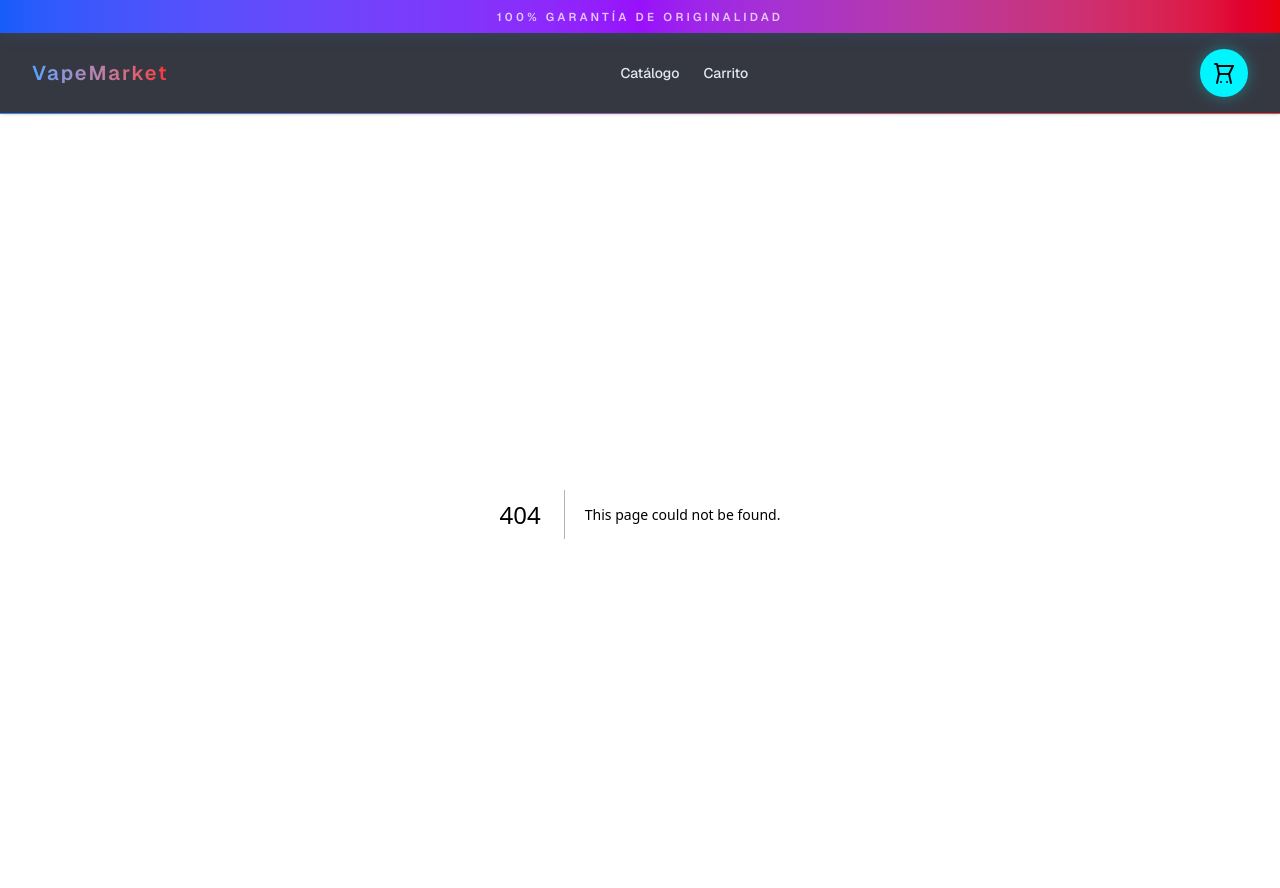
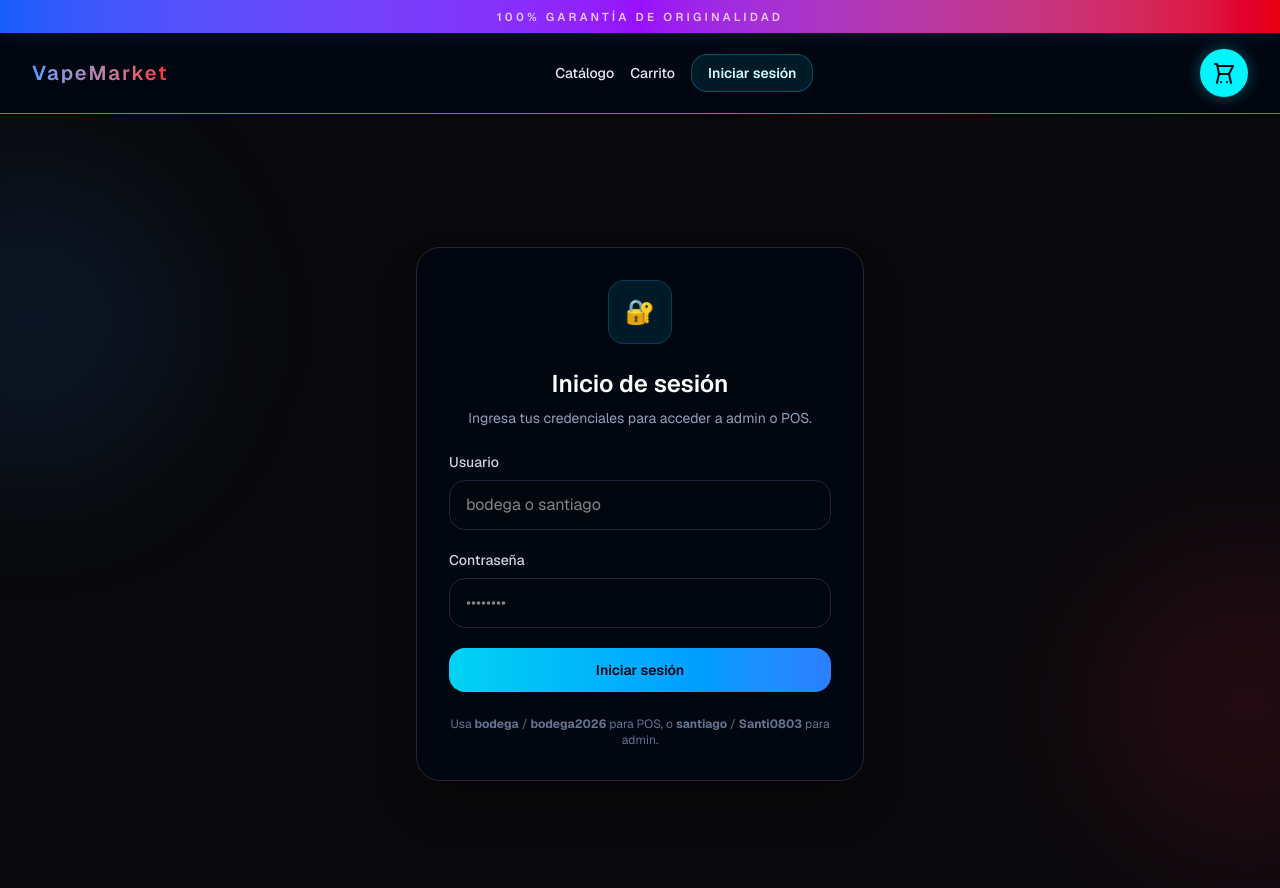
Before and after one commit to Juanca-Jimenez/vape-marketplace, a Next.js app: page /login in a window 1280 px wide. Before the commit this address had no page. Shown: the top 888 px of the page. Built offline with nearby package versions, Linux system fonts and the light colour scheme.

Commit message:
correccion de errores, boton inicio de session, para pos y admin

```diff
--- a/app/admin/layout.tsx
+++ b/app/admin/layout.tsx
@@ -1,25 +1,23 @@
-import { redirect } from 'next/navigation'
+import { cookies } from 'next/headers'
 import { createClient } from '@/lib/supabase/server'
 import AdminSidebar from '@/components/admin/AdminSidebar'
-
-async function signOut() {
-  'use server'
-  const supabase = await createClient()
-  await supabase?.auth.signOut()
-  redirect('/admin/login')
-}
 
 export default async function AdminLayout({ children }: { children: React.ReactNode }) {
   const supabase = await createClient()
   const { data: { user } } = await supabase?.auth.getUser() ?? { data: { user: null } }
+  const cookieStore = await cookies()
+  const roleCookie = cookieStore.getAll().find((cookie) => cookie.name === 'vape_role')?.value
+  const hasLocalAdmin = roleCookie === 'admin'
 
-  if (!user) {
+  if (!user && !hasLocalAdmin) {
     return <>{children}</>
   }
 
+  const userEmail = user?.email ?? 'admin@local'
+
   return (
     <div className="flex min-h-screen bg-zinc-950 text-zinc-100">
-      <AdminSidebar userEmail={user.email ?? ''} signOut={signOut} />
+      <AdminSidebar userEmail={user.email ?? ''} />
       <main className="flex-1 overflow-auto p-8">{children}</main>
     </div>
   )
--- a/app/admin/page.tsx
+++ b/app/admin/page.tsx
@@ -1,5 +1,6 @@
 import { createClient } from '@/lib/supabase/server'
 import { formatCurrency } from '@/lib/utils/formatters'
+import LogoutButton from '@/components/LogoutButton'
 
 const STATUS_LABELS: Record<string, { label: string; color: string }> = {
   pending_payment: { label: 'Pago pendiente', color: 'bg-yellow-500/15 text-yellow-300' },
@@ -86,9 +87,12 @@ export default async function AdminPage() {
 
   return (
     <div>
-      <div className="mb-8">
-        <h1 className="text-3xl font-semibold text-white">Dashboard</h1>
-        <p className="mt-2 text-sm text-zinc-400">Resumen general del marketplace.</p>
+      <div className="mb-8 flex flex-col gap-4 sm:flex-row sm:items-center sm:justify-between">
+        <div>
+          <h1 className="text-3xl font-semibold text-white">Dashboard</h1>
+          <p className="mt-2 text-sm text-zinc-400">Resumen general del marketplace.</p>
+        </div>
+        <LogoutButton />
       </div>
 
       {/* Stat cards */}
--- /dev/null
+++ b/app/login/page.tsx
@@ -0,0 +1,119 @@
+'use client'
+
+import { useEffect, useState } from 'react'
+import { useRouter } from 'next/navigation'
+
+const credentials: Record<string, { password: string; role: 'admin' | 'pos' }> = {
+  bodega: { password: 'bodega2026', role: 'pos' },
+  santiago: { password: 'Santi0803', role: 'admin' },
+}
+
+function getSavedRole() {
+  return document.cookie
+    .split(';')
+    .map((cookie) => cookie.trim())
+    .find((cookie) => cookie.startsWith('vape_role='))
+    ?.split('=')[1] as 'admin' | 'pos' | undefined
+}
+
+export default function LoginPage() {
+  const router = useRouter()
+  const [username, setUsername] = useState('')
+  const [password, setPassword] = useState('')
+  const [error, setError] = useState('')
+  const [loading, setLoading] = useState(false)
+
+  useEffect(() => {
+    const role = getSavedRole()
+    if (role === 'admin') {
+      router.replace('/admin')
+    } else if (role === 'pos') {
+      router.replace('/pos')
+    }
+  }, [router])
+
+  const handleSubmit = (event: React.FormEvent) => {
+    event.preventDefault()
+    setError('')
+    setLoading(true)
+
+    const user = credentials[username.trim().toLowerCase()]
+    if (!user || password !== user.password) {
+      setError('Usuario o contraseña incorrectos.')
+      setLoading(false)
+      return
+    }
+
+    document.cookie = `vape_role=${user.role}; path=/; max-age=${60 * 60 * 24}`
+    window.location.assign(user.role === 'admin' ? '/admin' : '/pos')
+  }
+
+  return (
+    <main className="relative flex min-h-screen items-center justify-center overflow-hidden bg-zinc-950 px-4 py-12 text-slate-100">
+      <div className="pointer-events-none absolute inset-0">
+        <div className="absolute -left-32 top-12 h-80 w-80 rounded-full bg-blue-500/10 blur-3xl" />
+        <div className="absolute -right-32 bottom-12 h-80 w-80 rounded-full bg-rose-500/10 blur-3xl" />
+      </div>
+      <div className="relative w-full max-w-md">
+        <div className="rounded-3xl border border-zinc-800 bg-[#030712]/95 p-8 shadow-2xl backdrop-blur-xl">
+          <div className="mb-6 text-center">
+            <div className="mx-auto flex h-16 w-16 items-center justify-center rounded-2xl border border-cyan-400/20 bg-cyan-400/10 text-cyan-200">
+              <span className="text-2xl">🔐</span>
+            </div>
+            <h1 className="mt-6 text-2xl font-semibold text-white">Inicio de sesión</h1>
+            <p className="mt-2 text-sm text-slate-400">Ingresa tus credenciales para acceder a admin o POS.</p>
+          </div>
+
+          <form onSubmit={handleSubmit} className="space-y-5">
+            <div>
+              <label htmlFor="login-username" className="mb-2 block text-sm font-medium text-slate-300">
+                Usuario
+              </label>
+              <input
+                id="login-username"
+                type="text"
+                value={username}
+                onChange={(event) => setUsername(event.target.value)}
+                required
+                placeholder="bodega o santiago"
+                className="w-full rounded-2xl border border-slate-800 bg-[#02060F] px-4 py-3 text-white outline-none ring-0 transition focus:border-cyan-500 focus:ring-2 focus:ring-cyan-500/20"
+              />
+            </div>
+            <div>
+              <label htmlFor="login-password" className="mb-2 block text-sm font-medium text-slate-300">
+                Contraseña
+              </label>
+              <input
+                id="login-password"
+                type="password"
+                value={password}
+                onChange={(event) => setPassword(event.target.value)}
+                required
+                placeholder="••••••••"
+                className="w-full rounded-2xl border border-slate-800 bg-[#02060F] px-4 py-3 text-white outline-none ring-0 transition focus:border-cyan-500 focus:ring-2 focus:ring-cyan-500/20"
+              />
+            </div>
+
+            {error ? (
+              <div className="rounded-2xl border border-red-500/20 bg-red-500/10 px-4 py-3 text-sm text-red-200">
+                {error}
+              </div>
+            ) : null}
+
+            <button
+              type="submit"
+              disabled={loading}
+              className="w-full rounded-2xl bg-gradient-to-r from-cyan-400 to-blue-500 px-4 py-3 text-sm font-semibold text-slate-950 transition hover:brightness-110 disabled:cursor-not-allowed disabled:opacity-50"
+            >
+              {loading ? 'Iniciando sesión...' : 'Iniciar sesión'}
+            </button>
+          </form>
+
+          <p className="mt-6 text-center text-xs text-slate-500">
+            Usa <strong>bodega</strong> / <strong>bodega2026</strong> para POS, o <strong>santiago</strong> / <strong>Santi0803</strong> para admin.
+          </p>
+        </div>
+      </div>
+    </main>
+  )
+}
--- /dev/null
+++ b/components/LogoutButton.tsx
@@ -0,0 +1,24 @@
+'use client'
+
+import { useRouter } from 'next/navigation'
+
+export default function LogoutButton() {
+  const router = useRouter()
+
+  const handleLogout = () => {
+    document.cookie = 'vape_role=; path=/; max-age=0;'
+    document.cookie = 'age_verified=; path=/; max-age=0;'
+    localStorage.removeItem('age_verified')
+    router.push('/tienda')
+  }
+
+  return (
+    <button
+      type="button"
+      onClick={handleLogout}
+      className="inline-flex items-center justify-center rounded-2xl border border-red-500/30 bg-red-500/10 px-4 py-3 text-sm font-semibold text-red-200 transition hover:border-red-400 hover:bg-red-500/20 hover:text-white"
+    >
+      Cerrar sesión
+    </button>
+  )
+}
--- a/components/Navbar.tsx
+++ b/components/Navbar.tsx
@@ -48,7 +48,7 @@ export default function Navbar() {
             </button>
           </div>
 
-          <div className="hidden items-center gap-6 md:flex">
+          <div className="hidden items-center gap-4 md:flex">
             {navItems.map((item) => (
               <Link
                 key={item.href}
@@ -65,6 +65,12 @@ export default function Navbar() {
                 />
               </Link>
             ))}
+            <Link
+              href="/login"
+              className="inline-flex items-center rounded-2xl border border-cyan-400/30 bg-cyan-400/10 px-4 py-2 text-sm font-semibold text-cyan-100 transition hover:border-cyan-300 hover:bg-cyan-400/15 hover:text-white"
+            >
+              Iniciar sesión
+            </Link>
           </div>
 
           <CartButton />
--- a/components/admin/AdminSidebar.tsx
+++ b/components/admin/AdminSidebar.tsx
@@ -2,10 +2,10 @@
 
 import Link from 'next/link'
 import { usePathname } from 'next/navigation'
+import LogoutButton from '@/components/LogoutButton'
 
 interface AdminSidebarProps {
   userEmail: string
-  signOut: () => Promise<void>
 }
 
 const navLinks = [
@@ -41,7 +41,7 @@ const navLinks = [
   },
 ]
 
-export default function AdminSidebar({ userEmail, signOut }: AdminSidebarProps) {
+export default function AdminSidebar({ userEmail }: AdminSidebarProps) {
   const pathname = usePathname()
 
   const isActive = (href: string, exact: boolean) =>
@@ -93,17 +93,7 @@ export default function AdminSidebar({ userEmail, signOut }: AdminSidebarProps)
 
       {/* Footer / Sign out */}
       <div className="border-t border-zinc-800 p-4">
-        <form action={signOut}>
-          <button
-            type="submit"
-            className="flex w-full items-center gap-3 rounded-xl px-3 py-2.5 text-sm font-medium text-zinc-400 transition hover:bg-red-500/10 hover:text-red-300"
-          >
-            <svg xmlns="http://www.w3.org/2000/svg" className="h-4 w-4" fill="none" viewBox="0 0 24 24" stroke="currentColor" strokeWidth={2}>
-              <path strokeLinecap="round" strokeLinejoin="round" d="M17 16l4-4m0 0l-4-4m4 4H7m6 4v1a3 3 0 01-3 3H6a3 3 0 01-3-3V7a3 3 0 013-3h4a3 3 0 013 3v1" />
-            </svg>
-            Cerrar sesión
-          </button>
-        </form>
+        <LogoutButton />
       </div>
     </aside>
   )
--- a/components/pos/POSDashboard.tsx
+++ b/components/pos/POSDashboard.tsx
@@ -2,6 +2,7 @@
 
 import { useEffect, useMemo, useState } from 'react'
 import { createClient } from '@/lib/supabase/client'
+import LogoutButton from '@/components/LogoutButton'
 
 type Category = 'Todos' | 'Desechables' | 'Líquidos' | 'Accesorios'
 
@@ -56,18 +57,12 @@ export function POSDashboard() {
 
       const { data } = await supabase
         .from('products')
-        .select('id, name, brand, flavor, type, price, stock, is_active')
+        .select('*')
         .eq('is_active', true)
+        .order('name', { ascending: true })
 
       if (data) {
-        setProducts(
-          (data as Product[])
-            .filter((product) => CATEGORY_LABELS.includes(product.type))
-            .map((product) => ({
-              ...product,
-              type: CATEGORY_LABELS.includes(product.type) ? product.type : 'Todos',
-            })),
-        )
+        setProducts(data as Product[])
       }
 
       setLoadingProducts(false)
@@ -164,6 +159,8 @@ export function POSDashboard() {
       <div className="grid h-full min-h-0 grid-cols-12 gap-6 px-5 py-5">
         <section className="col-span-12 flex min-h-0 flex-col gap-6 overflow-hidden rounded-[2rem] border border-blue-500/10 bg-[#030712] p-5 shadow-[0_0_60px_rgba(14,165,233,0.10)] lg:col-span-8">
           <div className="space-y-3 rounded-[1.75rem] border border-blue-500/20 bg-[#08101f]/90 p-5">
+            <div className="flex flex-col gap-4 sm:flex-row sm:items-start sm:justify-between">
+              <div className="space-y-3">
                 <div className="flex flex-wrap gap-3">
                   {CATEGORY_LABELS.map((category) => {
                     const isActive = activeCategory === category
@@ -187,6 +184,11 @@ export function POSDashboard() {
                   <p className="text-sm uppercase tracking-[0.35em] text-cyan-300">Panel de Productos</p>
                   <h2 className="mt-3 text-3xl font-semibold text-white">Venta rápida</h2>
                   <p className="mt-2 max-w-2xl text-slate-400">Toca un producto para sumar al ticket y ajusta cantidades en la mesa derecha.</p>
+                </div>
+              </div>
+              <div className="flex items-center justify-end">
+                <LogoutButton />
+              </div>
             </div>
           </div>
 
--- a/middleware.ts
+++ b/middleware.ts
@@ -19,12 +19,17 @@ export async function middleware(request: NextRequest) {
   const supabaseUrl = normalizeSupabaseUrl(process.env.NEXT_PUBLIC_SUPABASE_URL)
   const supabaseAnonKey = process.env.NEXT_PUBLIC_SUPABASE_ANON_KEY ?? ''
 
+  const roleCookie = request.cookies.get('vape_role')?.value
+
   // ----- Admin route protection -----
-  // All /admin/* paths except /admin/login require a valid session
+  // All /admin/* paths except /admin/login require admin access
   if (pathname.startsWith('/admin') && !pathname.startsWith('/admin/login')) {
+    if (roleCookie === 'admin') {
+      return NextResponse.next()
+    }
+
     if (!supabaseUrl || !supabaseAnonKey) {
-      // Supabase not configured — let the layout handle it
-      return NextResponse.next()
+      return NextResponse.redirect(new URL('/login', request.url))
     }
 
     const supabase = createServerClient(supabaseUrl, supabaseAnonKey, {
@@ -36,18 +41,26 @@ export async function middleware(request: NextRequest) {
 
     const { data: { user } } = await supabase.auth.getUser()
     if (!user) {
-      return NextResponse.redirect(new URL('/admin/login', request.url))
+      return NextResponse.redirect(new URL('/login', request.url))
     }
 
-    // Authenticated admin — skip age gate for admin paths
     return NextResponse.next()
   }
 
+  if (pathname.startsWith('/pos')) {
+    if (roleCookie === 'pos' || roleCookie === 'admin') {
+      return NextResponse.next()
+    }
+
+    return NextResponse.redirect(new URL('/login', request.url))
+  }
+
   // ----- Age gate -----
-  // /admin/login and /verificar-edad are always public
+  // /admin/login, /login and /verificar-edad are always public
   const isPublicPath =
     pathname === AGE_GATE_PATH ||
-    pathname.startsWith('/admin/login')
+    pathname.startsWith('/admin/login') ||
+    pathname === '/login'
 
   const ageVerified =
     request.cookies.get('age_verified')?.value === 'true' ||
```
Lines whose indentation alone changed are shown as unchanged.
